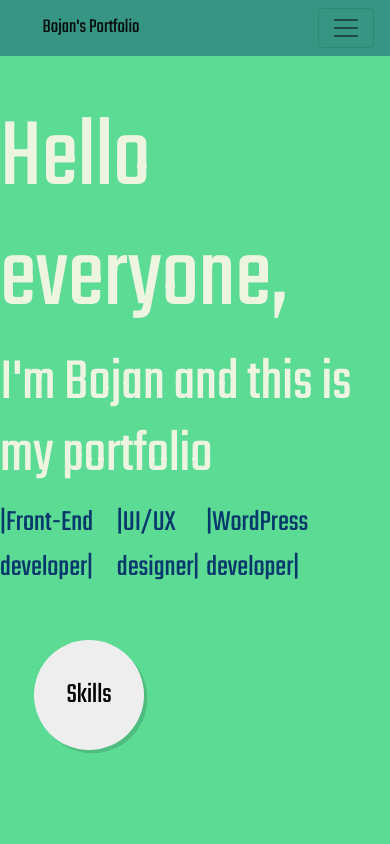
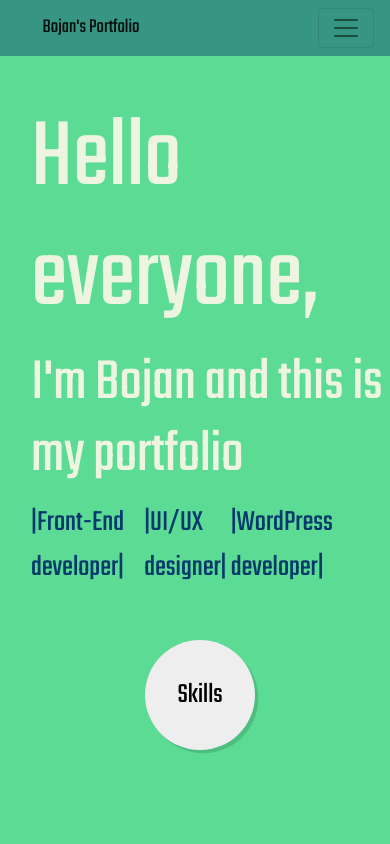
Before and after one commit to gagal18/porto, a plain HTML site: page index.html in a window 390 px wide. Shown: the top 844 px of the page. Drawn offline with nearby package versions, Linux system fonts and the light colour scheme.

Commit message:
responsive

```diff
--- a/style.css
+++ b/style.css
@@ -49,6 +49,15 @@ nav.navbar{
 @media (max-width: 28.75em) {
   .projects-section-header {
     font-size: 4rem;
+  }
+}
+@media (max-width:480px){
+  div.container2{
+    height: 500px;
+    margin-left: 50px;
+  }
+  div.container2 nav.menu{
+    left: -50%;
   }
 }
 
```
